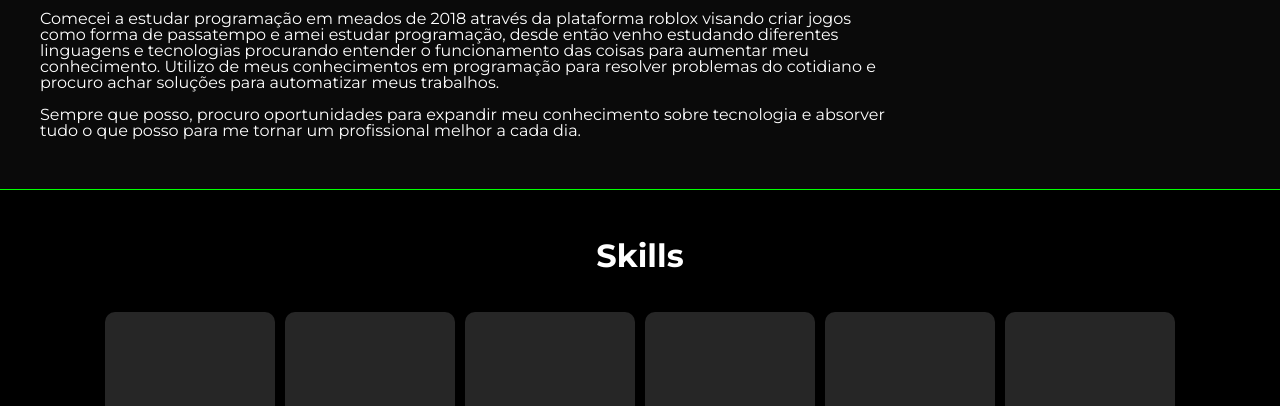
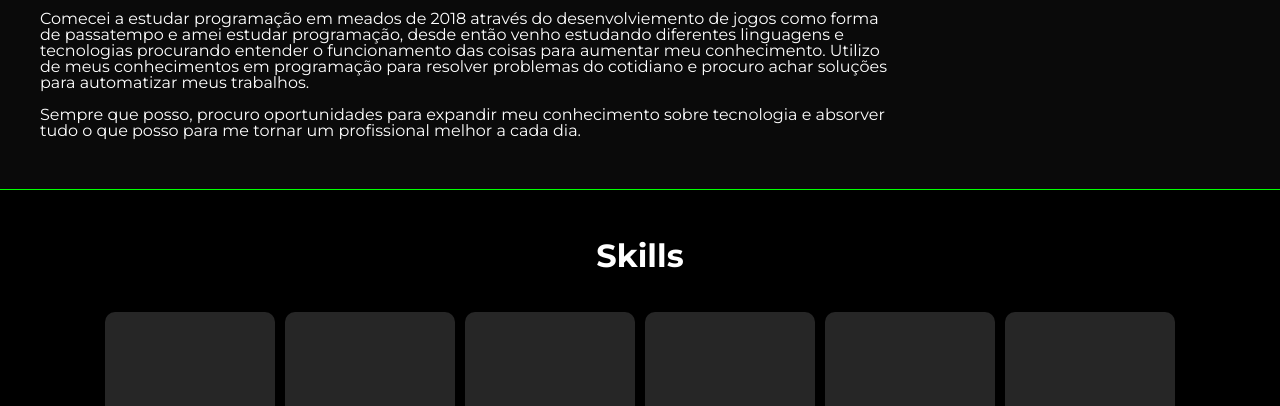
Before and after one commit to Rafael-Riviello/ONE_Portfolio, a plain HTML site: page index.html in a window 1280 px wide. Shown: the part 694-1100 px from the top of the page. Drawn offline with Linux system fonts and the light colour scheme.

Commit message:
Att Sobre mim

```diff
--- a/index.html
+++ b/index.html
@@ -52,7 +52,7 @@
             <div class="section2-aboutme container">
                 <h3>Sobre mim</h3>
                 <p>
-                    Comecei a estudar programação em meados de 2018 através da plataforma roblox visando criar jogos como forma de passatempo e amei estudar programação, desde então venho estudando diferentes linguagens e tecnologias procurando entender o funcionamento das coisas para aumentar meu conhecimento. Utilizo de meus conhecimentos em programação para resolver problemas do cotidiano e procuro achar soluções para automatizar meus trabalhos.
+                    Comecei a estudar programação em meados de 2018 através do desenvolviemento de jogos como forma de passatempo e amei estudar programação, desde então venho estudando diferentes linguagens e tecnologias procurando entender o funcionamento das coisas para aumentar meu conhecimento. Utilizo de meus conhecimentos em programação para resolver problemas do cotidiano e procuro achar soluções para automatizar meus trabalhos.
                     <br><br>Sempre que posso, procuro oportunidades para expandir meu conhecimento sobre tecnologia e absorver tudo o que posso para me tornar um profissional melhor a cada dia.
                 </p>
             </div>
```
